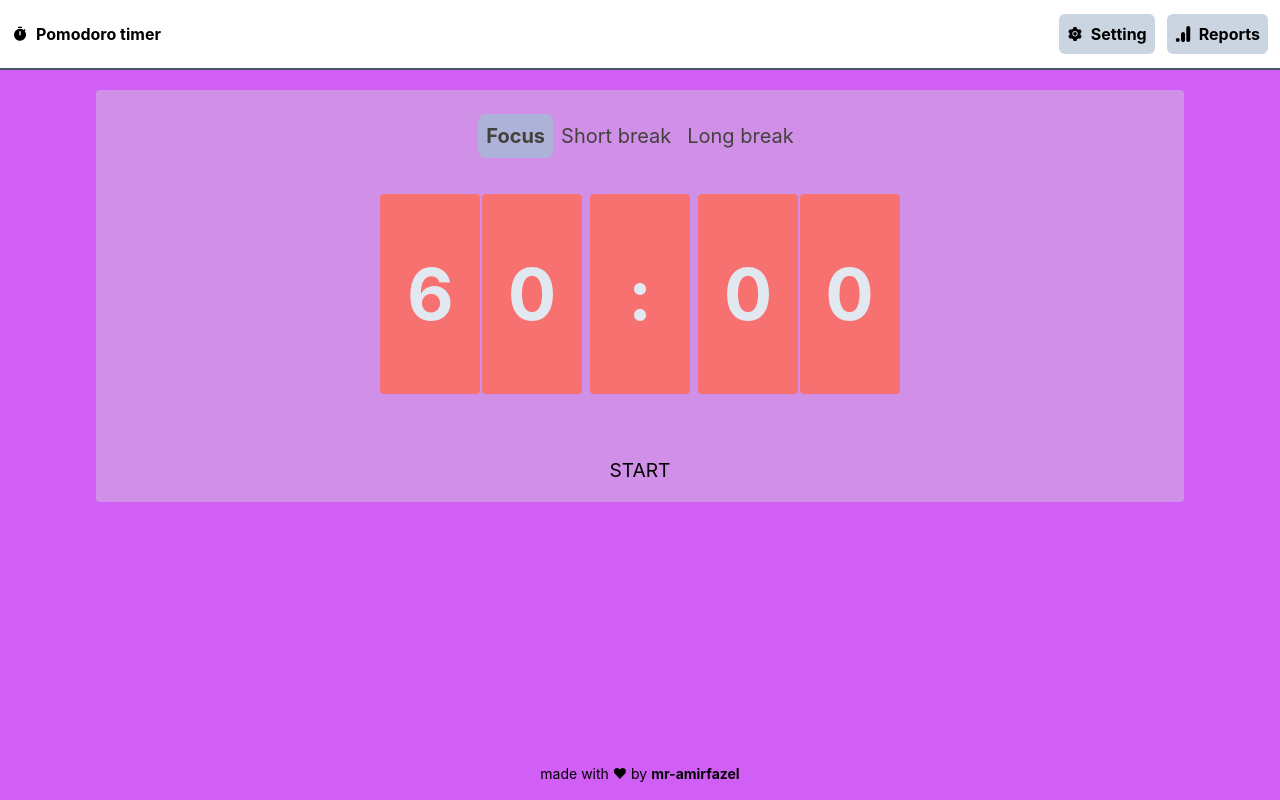
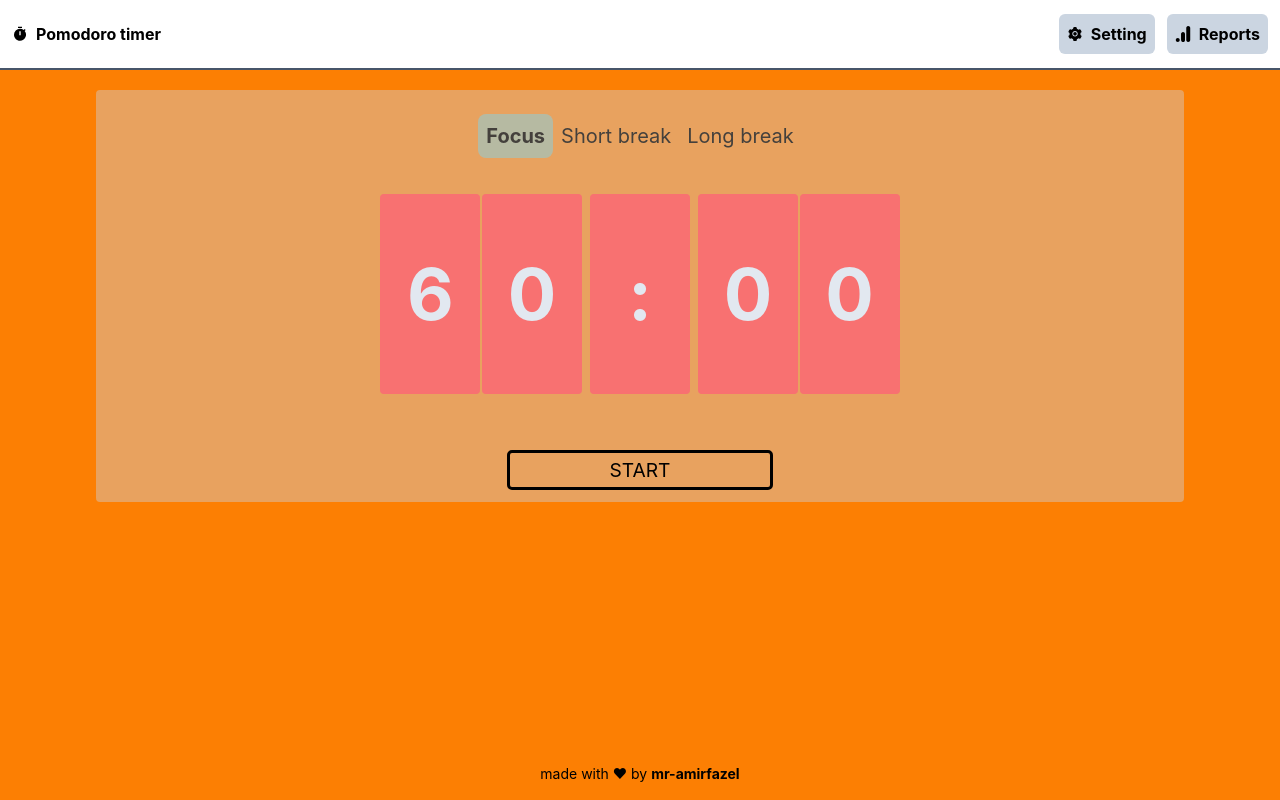
Before and after one commit to mr-amirfazel/pomodoro, a React (Create React App) app: page / in a window 1280 px wide. Built offline with nearby package versions, Linux system fonts and the light colour scheme.

Commit message:
styles improved

```diff
--- a/src/components/Base/button/button.module.css
+++ b/src/components/Base/button/button.module.css
@@ -5,9 +5,11 @@
     border-radius: 5px ;
     font-size: larger;
     text-transform: uppercase;
+    border: 3px solid black;
 }
 .button:hover{
     cursor: pointer;
     background-color: black;
+    border: rgb(48, 48, 48);
     color: white;
 }
--- a/src/components/Main/index.tsx
+++ b/src/components/Main/index.tsx
@@ -12,7 +12,7 @@ const Main:FC<PropsWithChildren> = ():JSX.Element => {
 
     const[minutes, setMinutes] = useState<number>(60);
     const[seconds, setSeconds] = useState<number>(0);
-    const [bgColor, setBgColor] = useState("#d25ff5");
+    const [bgColor, setBgColor] = useState("#fc7f03");
 
 
 
@@ -38,7 +38,7 @@ const Main:FC<PropsWithChildren> = ():JSX.Element => {
 
     return(
     <div style={{backgroundColor: bgColor}}  className={`h-[calc(100vh-70px)]
-     pt-5 `}>
+     pt-5 transition-all ease-linear`}>
         <div className="bg-[#cdd0d470] flex flex-col gap-2 w-[85%] mx-auto rounded">
             <MainHeader clickHandler = {headerClickHandler} />
             <Timer minutes={minutes} seconds={seconds} setMinutes={setMinutes} setSeconds={setSeconds}/>
--- a/src/components/Main/timer/index.tsx
+++ b/src/components/Main/timer/index.tsx
@@ -62,7 +62,7 @@ const Timer:FC<TimerProps> = ({minutes, seconds, setMinutes, setSeconds}) => {
         {digitArray(seconds).map((number, index) => <DigitCard key={index} digit = {number} />)}
         </div>
     </div>
-        <div className="p-3 w-full">
+        <div className="p-3 w-full ">
             <Button onClick={clickHandler}>{timerOn ? `Stop` : `Start`}</Button>
         </div>
     </div>
--- a/src/context/store.tsx
+++ b/src/context/store.tsx
@@ -7,7 +7,7 @@ const InitialState: AppState = {
         seconds: 0,
         minutes: 60,
         timerMode: TimerActionTypes.FOCUS_MODE,
-        backGroundColor: "#d25ff5",
+        backGroundColor: "#fc7f03",
         id:"1234",
         isSelected: true,
     },
```
